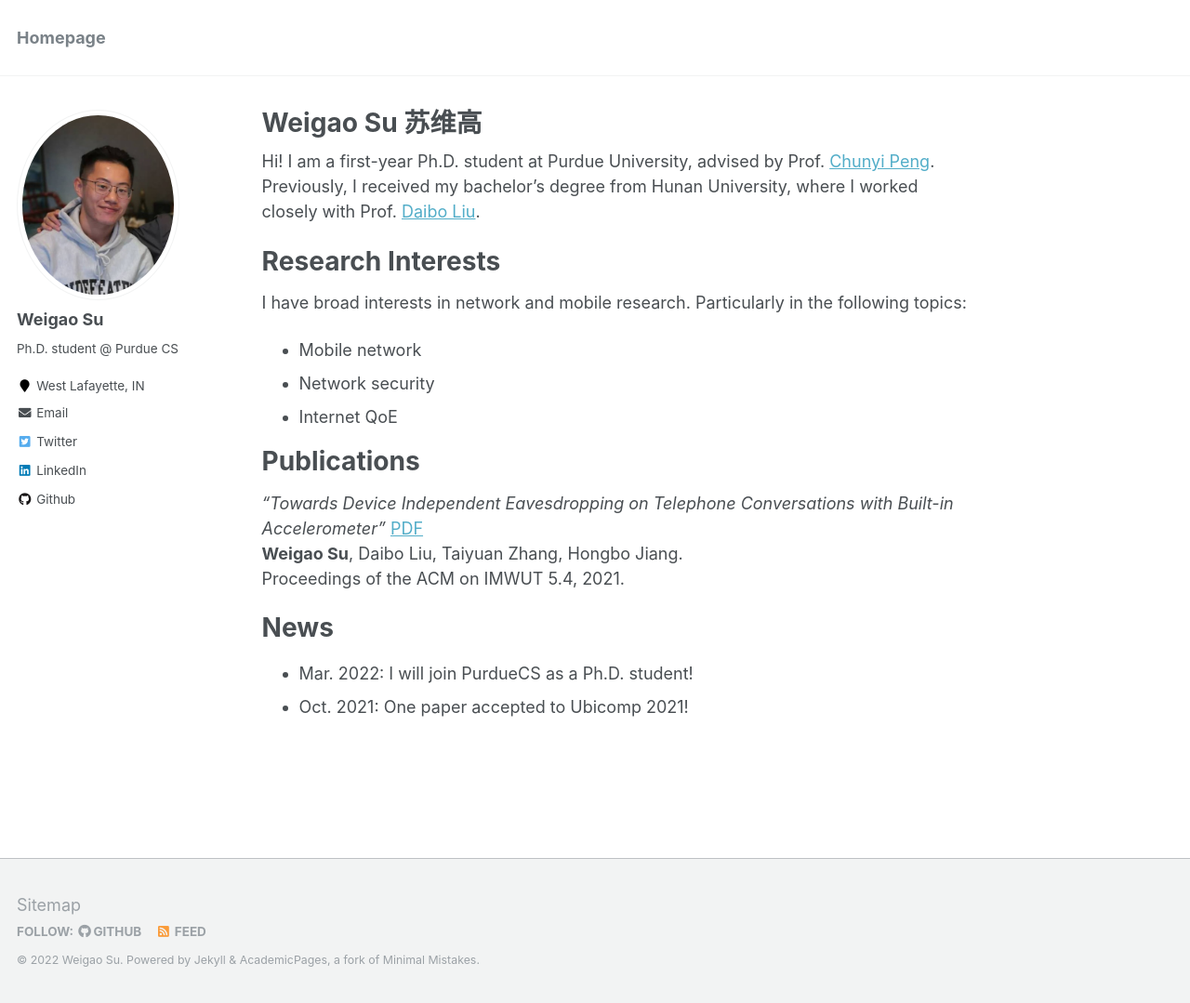
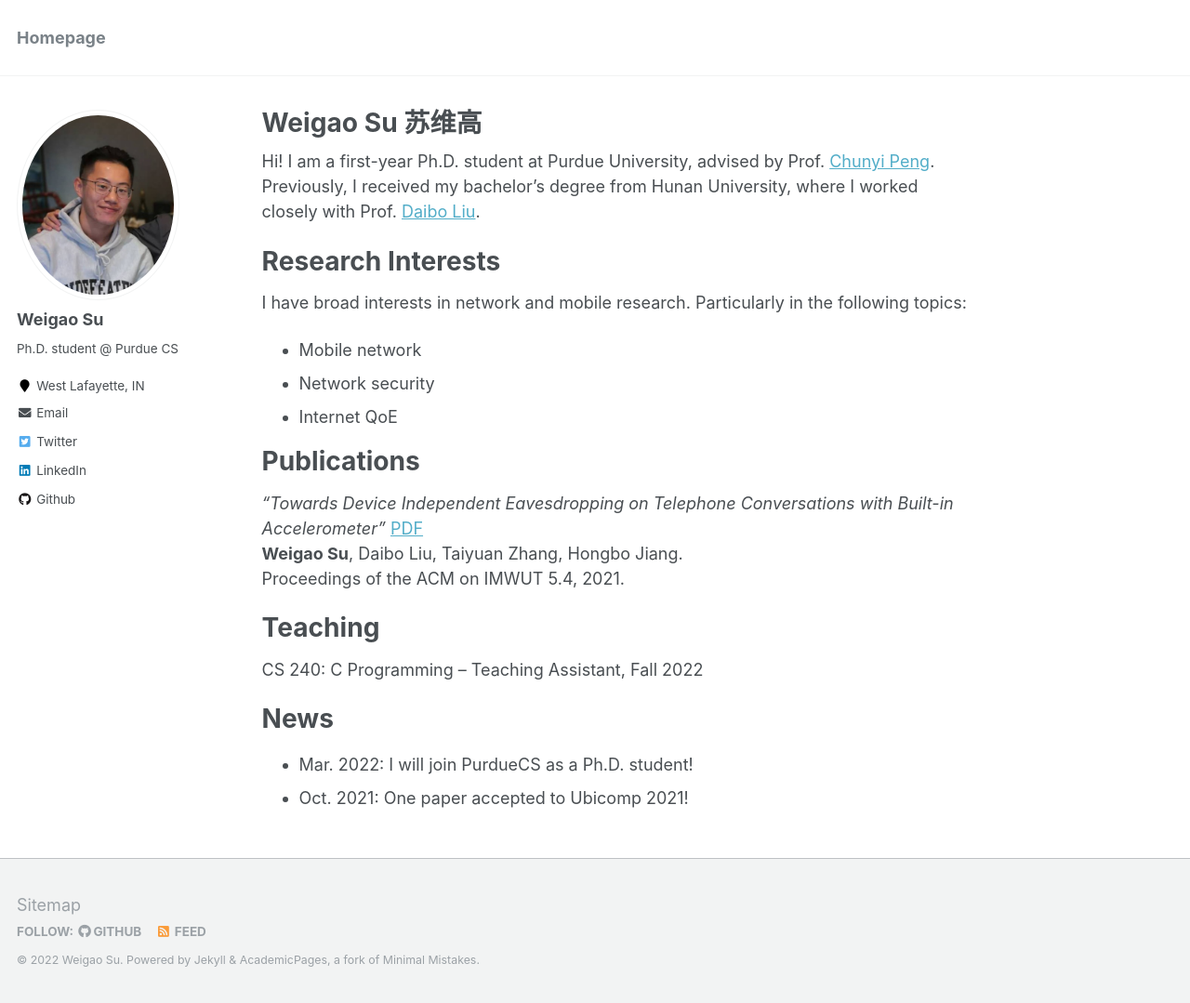
Before and after one commit to wegul/wegul.github.io, a Jekyll site: the page built from _pages/about.md, in a window 1280 px wide and 1079 px high. Shown: the whole window at 93% size. Built offline with Jekyll 4.4.1, drawn with Linux system fonts in a browser that asks for light colours.

Commit message:
Update about.md

```diff
--- a/_pages/about.md
+++ b/_pages/about.md
@@ -40,6 +40,10 @@ Proceedings of the ACM on IMWUT 5.4, 2021.
 - Revisited current ABR strategies to show the underlying  deficiency.
 - Designed a crowdsourcing-based video delivery framework to ensure QoE for passengers on HSR. -->
 
+Teaching
+=========
+CS 240: C Programming -- Teaching Assistant, Fall 2022
+
 News
 ======
 * Mar. 2022: I will join PurdueCS as a Ph.D. student!
```
